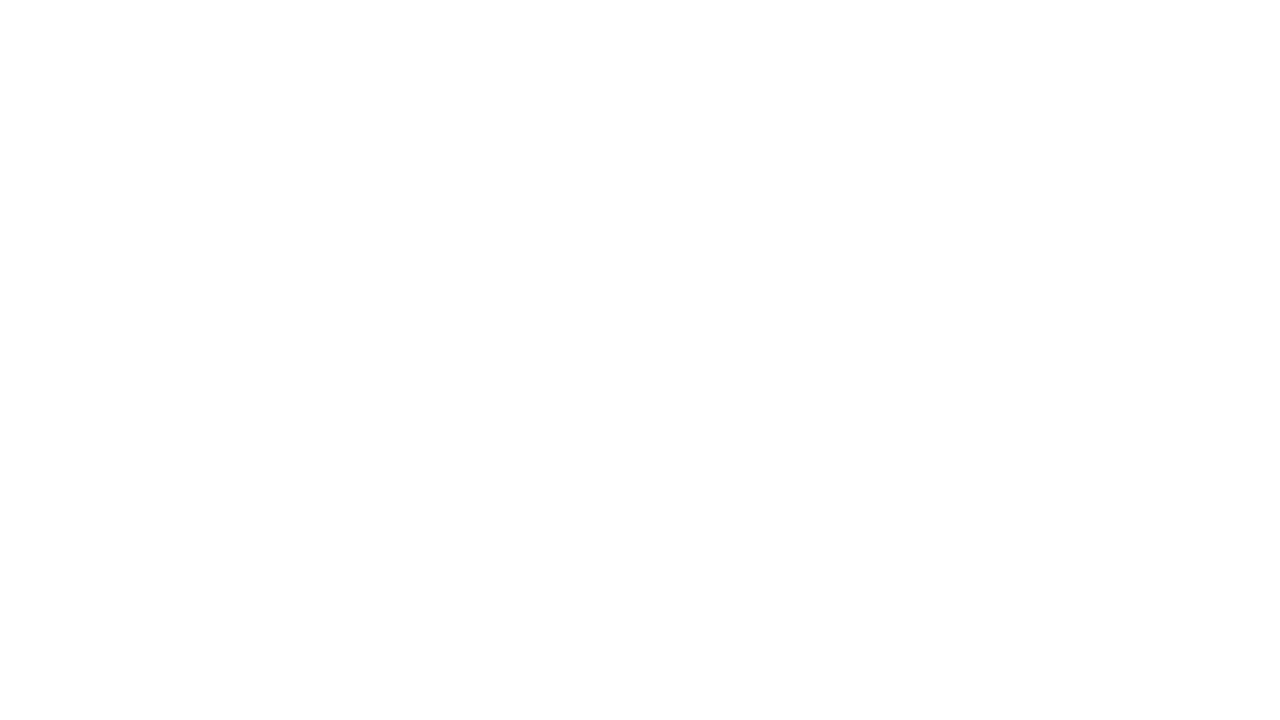
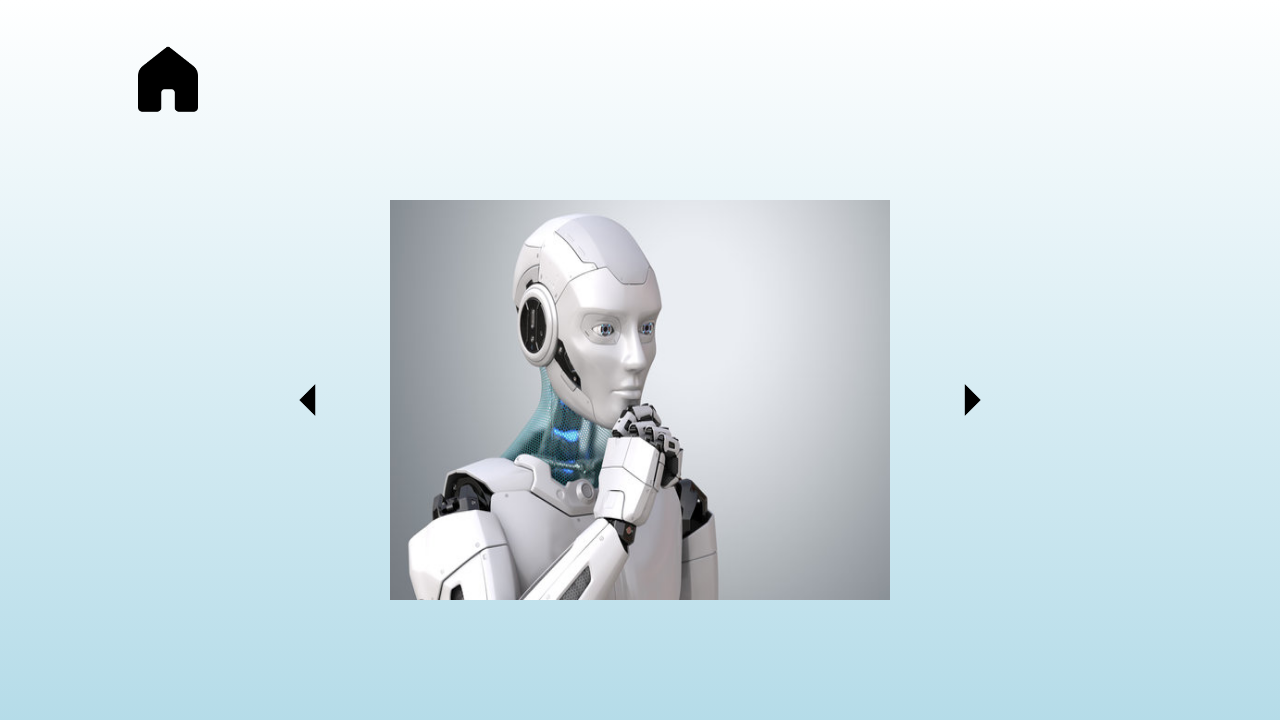
Before and after one commit to JoshuaCBrown/snippet, a plain HTML site: page carousel.html in a window 1280 px wide. Drawn offline with Linux system fonts and the light colour scheme.

Commit message:
add carousel with timer and link between all 3 pages for final snippets

```diff
--- /dev/null
+++ b/caroscript.js
@@ -0,0 +1,58 @@
+function showImg(index) {
+    for (let i = 0; i < caroImgs.length; ++i) {
+        if (caroImgs[i].classList.contains('show-img')) {
+            caroImgs[i].classList.remove('show-img');
+        };
+    };
+    caroImgs[index].classList.add('show-img');
+    //any time image is manually changed, timer restarts
+    timerReset();
+};
+
+//left arrow calls this function
+function subtractIndex() {
+    if (index > 0) {
+        --index;
+    } else {
+        index = caroImgs.length - 1;
+    };
+    showImg(index);
+};
+
+//right arrow calls this function
+function addIndex() {
+    if (index != (caroImgs.length-1)) {
+        ++index;
+    } else {
+        index = 0;
+    }
+    showImg(index);
+}
+
+//function to control timer, 2000 = 2secs, 5000 = 5secs, etc
+function timerReset() {
+    clearInterval(myTimer);
+    console.log('timer reset');
+    myTimer = setInterval(addIndex, 3000);
+};
+
+
+//index is current image shown
+let index = 0;
+//timer to control auto switching
+let myTimer;
+
+//select all imgs into caroImgs array
+const caroImgs = document.querySelectorAll('.caroimg');
+showImg(index);
+//adding funtionality to left and right arrow buttons
+const leftArrow = document.querySelector('#l-arrow');
+const rightArrow = document.querySelector('#r-arrow');
+
+leftArrow.addEventListener('click', () => {
+    subtractIndex();
+});
+
+rightArrow.addEventListener('click', () => {
+    addIndex();
+})
--- a/carostyle.css
+++ b/carostyle.css
@@ -0,0 +1,77 @@
+body {
+    background: linear-gradient(white, lightblue);
+    margin: 0;
+    height: 100%;
+}
+
+/* div {
+    border: 2px red solid;
+} */
+
+.container {
+    width: 80%;
+    margin: 0 auto;
+    height: 100vh;
+    display: flex;
+    place-items: center;
+    justify-content: center;
+}
+
+.home-div {
+    display: block;
+    position: absolute;
+    left: 10%;
+    top: 5%;
+}
+
+.home-btn {
+    display: block;
+    height: 5rem;
+    width: 5rem;
+    filter: invert(100);
+}
+
+.carousel {
+    display: grid;
+    grid-template-columns: 10rem auto 10rem;
+    justify-items: center;
+    align-content: center;
+}
+
+img {
+    width: 500px;
+    height: 400px;
+    display: none;
+}
+
+.show-img {
+    display: block;
+}
+
+.leftarrow {
+    display: flex;
+    align-items: center;
+}
+
+.rightarrow {
+    display: flex;
+    align-items: center;
+}
+
+.arrow {
+    display: block;
+    height: 4rem;
+    width: auto;
+    justify-self: center;
+
+
+}
+
+#l-arrow {
+
+}
+
+#r-arrow {
+
+    transform: rotate(180deg);
+}
--- a/carousel.html
+++ b/carousel.html
@@ -0,0 +1,33 @@
+<!DOCTYPE html>
+<html lang="en">
+<head>
+    <meta charset="UTF-8">
+    <meta http-equiv="X-UA-Compatible" content="IE=edge">
+    <meta name="viewport" content="width=device-width, initial-scale=1.0">
+    <title>carousel</title>
+    <link rel="stylesheet" href="carostyle.css">
+</head>
+<body>
+    <div class="container">
+    <div class="home-div">
+        <a href="index.html"><img src="./imgs/home.png" alt="" class="home-btn"></a>
+    </div>
+        <div class="carousel">
+            <div class="leftarrow">
+                <img src="./imgs/arrow.png" class="arrow" id="l-arrow" alt="leftarrow">
+            </div>
+            <div class="imgbox">
+                <img src="./imgs/bruschetta2.jpg" alt="bruschetta" class="caroimg">
+                <img src="./imgs/robot.jpg" alt="robot" class="caroimg">
+                <img src="./imgs/pizza.jpeg" alt="" class="caroimg">
+
+            </div>
+            <div class="rightarrow">
+                <img src="./imgs/arrow.png" class="arrow" id="r-arrow" alt="rightarrow">
+            </div>
+        </div>
+    </div>
+    <script src="caroscript.js"></script>
+
+</body>
+</html>
--- a/mobstyle.css
+++ b/mobstyle.css
@@ -2,10 +2,6 @@ body {
     margin: 0;
     box-sizing: border-box;
     background-color: black;
-}
-
-#black-space {
-
 }
 
 .mobile-container {
@@ -26,8 +22,6 @@ body {
 
 .dropdown-content {
     display: none;
-    /* align-self: flex-end; */
-    /* background-color: lightblue; */
     z-index: 1;
     justify-self: end;
     width: 30%;
```
Also changed, not shown: coroscript.js (deleted), imgs/pizza.jpeg (added).
